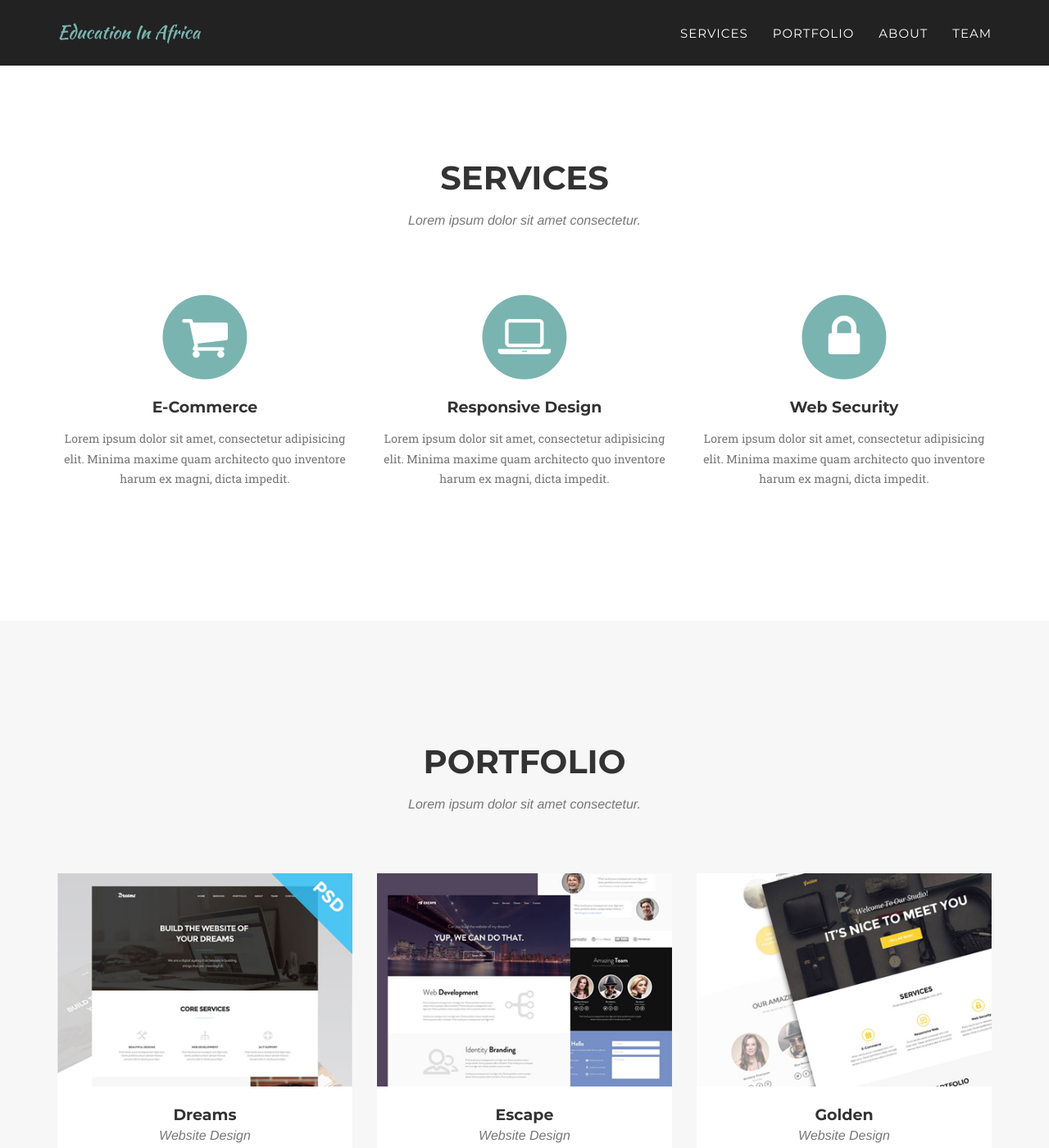
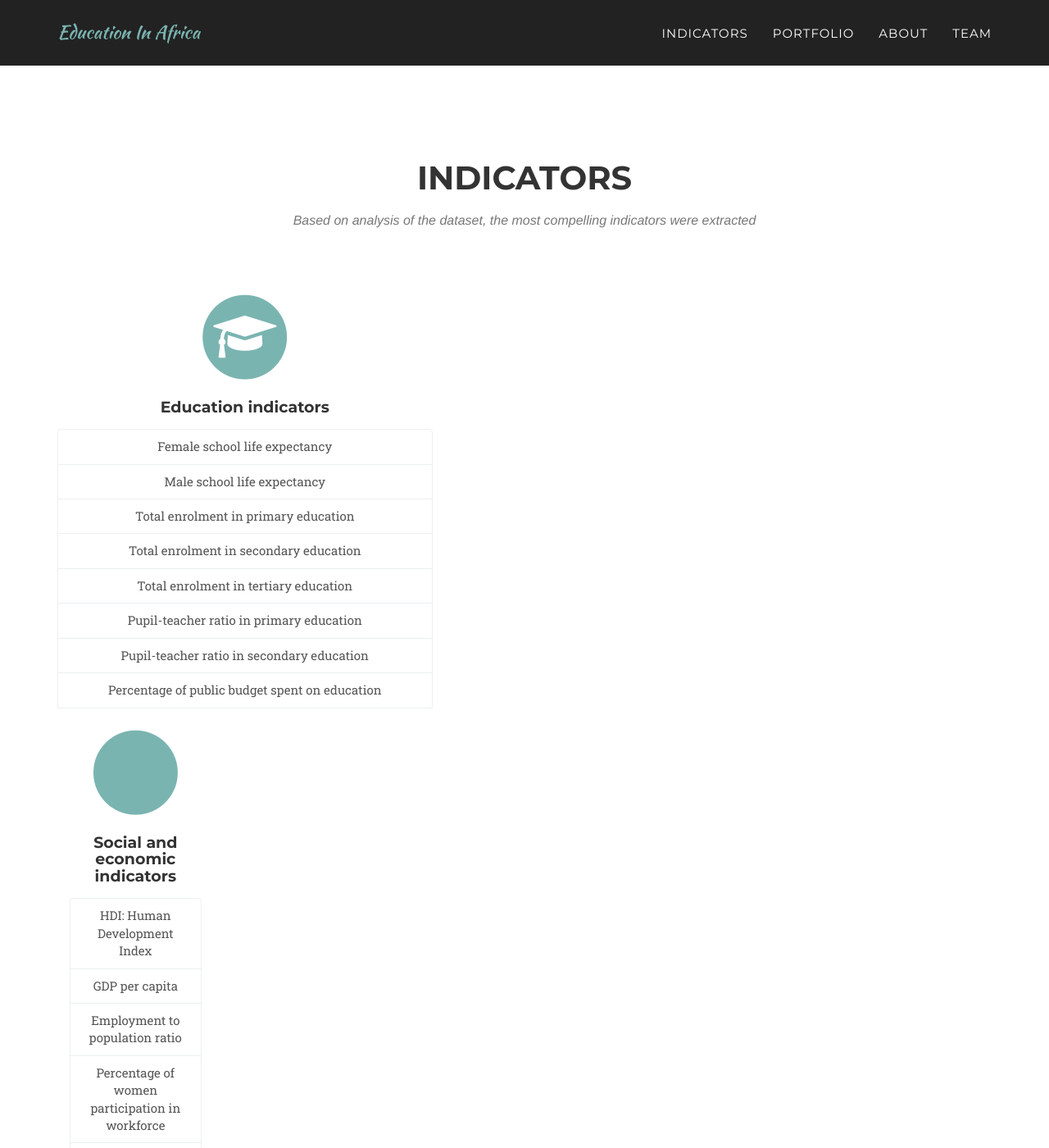
Before and after one commit to GhaliAmir/EducationInAfrica.github.io, a Jekyll site: the page built from index.html, in a window 1280 px wide and 1400 px high, scrolled down 863 px. Shown: the whole window at 82% size. Built offline with Jekyll 4.4.1, drawn with Linux system fonts in a browser that asks for light colours; some web fonts are replaced; some of the changed text lies outside the part shown.

Commit message:
Added list of indicators.

```diff
--- a/_config.yml
+++ b/_config.yml
@@ -40,16 +40,8 @@ people:
 
 # Social networks usernames (many more available: google-plus, flickr, dribbble, pinterest, instagram, tumblr, linkedin, etc.)
 social:
-  - title: twitter
-    url: http://twitter.com/
-  - title: facebook
-    url: http://facebook.com/
-  - title: stack-overflow
-    url: http://stackoverflow.com
-  - title: bitbucket
-    url: http://bitbucket.org
   - title: github
-    url: http://github.com
+    url: https://github.com/salimbenghorbel/Education-In-Africa
 
 # Postal address (add as many lines as necessary)
 address:
--- a/_includes/header.html
+++ b/_includes/header.html
@@ -19,7 +19,7 @@
                         <a href="#page-top"></a>
                     </li>
                     <li>
-                        <a class="page-scroll" href="#services">Services</a>
+                        <a class="page-scroll" href="#indicators">Indicators</a>
                     </li>
                     <li>
                         <a class="page-scroll" href="#portfolio">Portfolio</a>
--- a/_includes/services.html
+++ b/_includes/services.html
@@ -1,36 +1,44 @@
 <!-- Services Section -->
-    <section id="services">
+<section id="indicators">
     <div class="container">
         <div class="row">
             <div class="col-lg-12 text-center">
-                    <h2 class="section-heading">Services</h2>
-                    <h3 class="section-subheading text-muted">Lorem ipsum dolor sit amet consectetur.</h3>
+                <h2 class="section-heading">Indicators</h2>
+                <h3 class="section-subheading text-muted">Based on analysis of the dataset, the most compelling indicators were extracted</h3>
             </div>
         </div>
         <div class="row text-center">
-                <div class="col-md-4">
+            <div class="col-md-5">
                 <span class="fa-stack fa-4x">
                     <i class="fa fa-circle fa-stack-2x text-primary"></i>
-                        <i class="fa fa-shopping-cart fa-stack-1x fa-inverse"></i>
+                    <i class="fa fa-graduation-cap fa-stack-1x fa-inverse"></i>
                 </span>
-                    <h4 class="service-heading">E-Commerce</h4>
-                    <p class="text-muted">Lorem ipsum dolor sit amet, consectetur adipisicing elit. Minima maxime quam architecto quo inventore harum ex magni, dicta impedit.</p>
+                <h4 class="service-heading">Education indicators</h4>
+                <div class="list-group">
+                  <a href="#" class="list-group-item list-group-item-action">Female school life expectancy</a>
+                  <a href="#" class="list-group-item list-group-item-action">Male school life expectancy</a>
+                  <a href="#" class="list-group-item list-group-item-action">Total enrolment in primary education</a>
+                  <a href="#" class="list-group-item list-group-item-action">Total enrolment in secondary education</a>
+                  <a href="#" class="list-group-item list-group-item-action">Total enrolment in tertiary education</a>
+                  <a href="#" class="list-group-item list-group-item-action">Pupil-teacher ratio in primary education</a>
+                  <a href="#" class="list-group-item list-group-item-action">Pupil-teacher ratio in secondary education</a>
+                  <a href="#" class="list-group-item list-group-item-action">Percentage of public budget spent on education</a>
+                  <div class="list-group">
                   </div>
-                <div class="col-md-4">
+                  <div class="col-md-5">
                     <span class="fa-stack fa-4x">
                         <i class="fa fa-circle fa-stack-2x text-primary"></i>
-                        <i class="fa fa-laptop fa-stack-1x fa-inverse"></i>
+                        <i class="fa fa-city fa-stack-1x fa-inverse"></i>
                     </span>
-                    <h4 class="service-heading">Responsive Design</h4>
-                    <p class="text-muted">Lorem ipsum dolor sit amet, consectetur adipisicing elit. Minima maxime quam architecto quo inventore harum ex magni, dicta impedit.</p>
-                </div>
-                <div class="col-md-4">
-                    <span class="fa-stack fa-4x">
-                        <i class="fa fa-circle fa-stack-2x text-primary"></i>
-                        <i class="fa fa-lock fa-stack-1x fa-inverse"></i>
-                    </span>
-                    <h4 class="service-heading">Web Security</h4>
-                    <p class="text-muted">Lorem ipsum dolor sit amet, consectetur adipisicing elit. Minima maxime quam architecto quo inventore harum ex magni, dicta impedit.</p>
+                    <h4 class="service-heading">Social and economic indicators</h4>
+                    <div class="list-group">
+                        <a href="#" class="list-group-item list-group-item-action">HDI: Human Development Index</a>
+                      <a href="#" class="list-group-item list-group-item-action">GDP per capita</a>
+                      <a href="#" class="list-group-item list-group-item-action">Employment to population ratio</a>
+                      <a href="#" class="list-group-item list-group-item-action">Percentage of women participation in workforce</a>
+                      <a href="#" class="list-group-item list-group-item-action">Urban population to total population percentage</a>
+                      <a href="#" class="list-group-item list-group-item-action">Life expectancy at birth, total (years)</a>
+                      <div class="list-group">
                       </div>
                   </div>
               </div>
```
Lines whose indentation alone changed are shown as unchanged.
